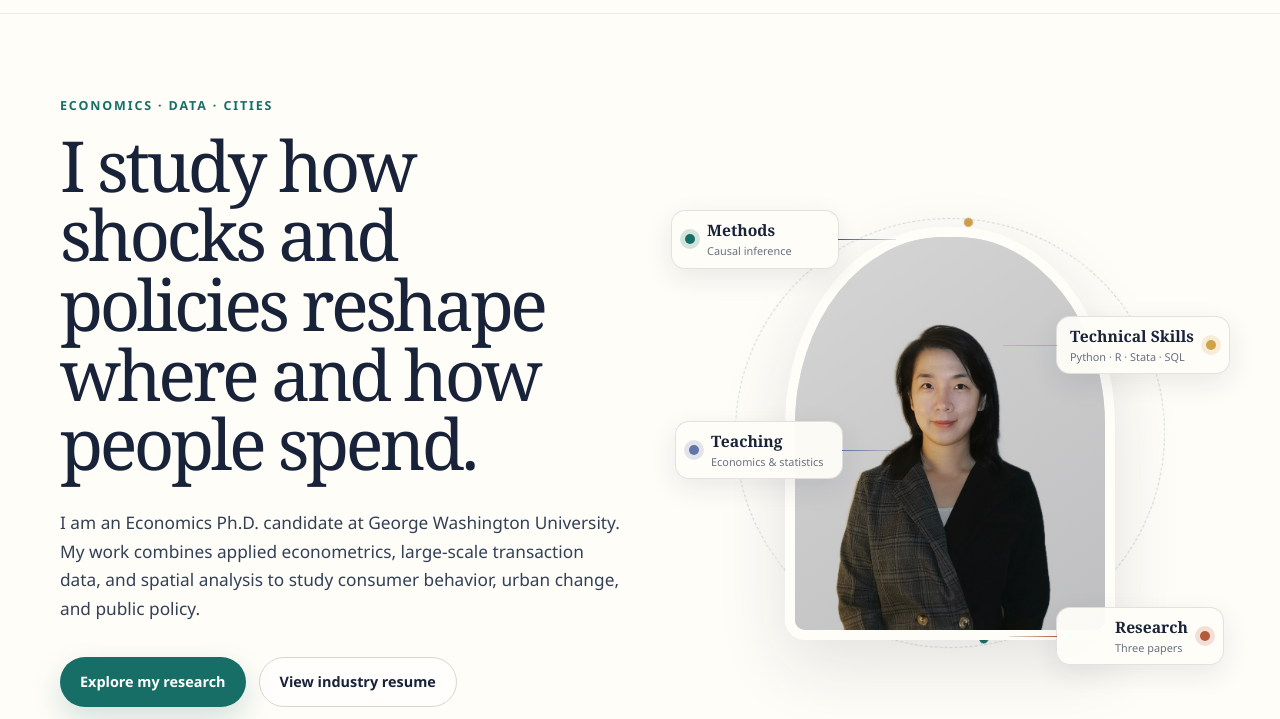
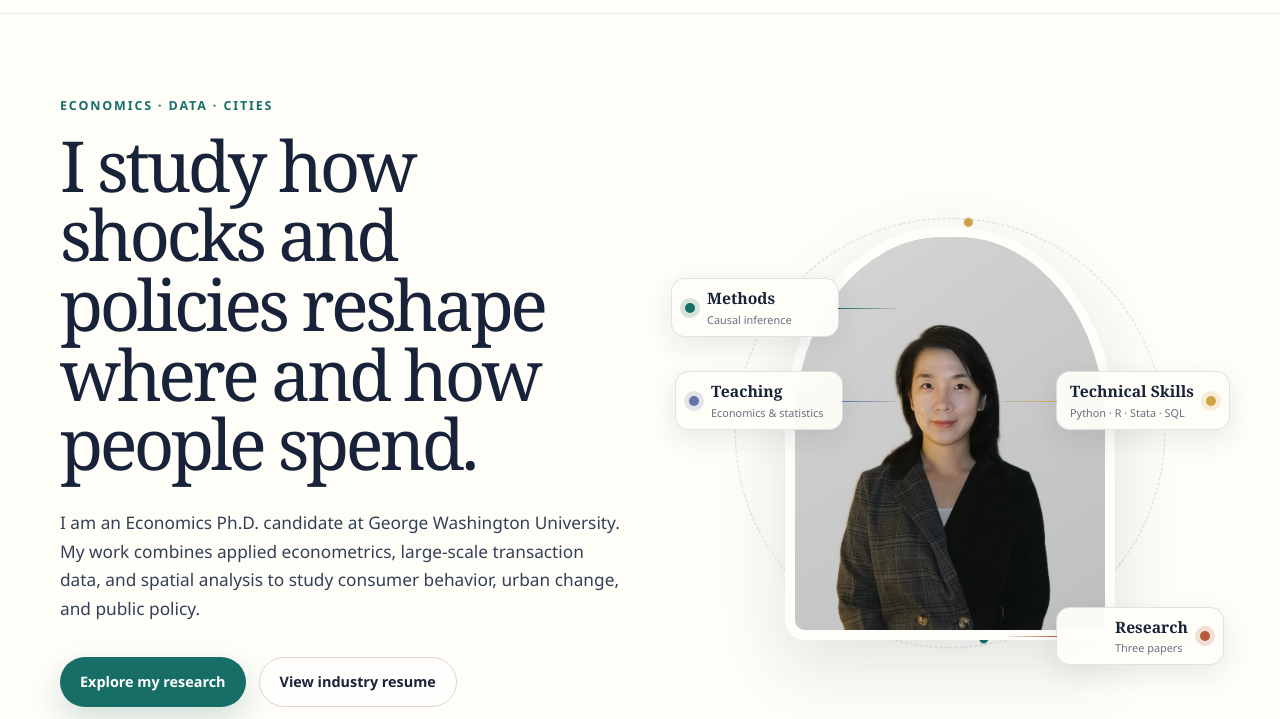
Before and after one commit to DonghaoWu-yes/DonghaoWu-yes.github.io, a plain HTML site: page index.html in a window 1280 px wide. Shown: the part 63-782 px from the top of the page. Drawn offline with Linux system fonts and the light colour scheme.

Commit message:
Add files via upload

```diff
--- a/styles.css
+++ b/styles.css
@@ -256,11 +256,11 @@ button, a { -webkit-tap-highlight-color: transparent; }
 .node-copy { display: grid; line-height: 1.22; }
 .node-copy strong { font-family: var(--serif); font-size: .98rem; }
 .node-copy small { margin-top: 4px; color: var(--muted); font-size: .68rem; }
-.node-methods { --node-color: var(--teal); --line-width: 58px; left: -8px; top: 14%; }
+.node-methods { --node-color: var(--teal); --line-width: 58px; left: -8px; top: 25%; }
 .node-methods::after, .node-teaching::after { left: 100%; }
-.node-skills { --node-color: var(--gold); --line-width: 54px; right: -10px; top: 31%; flex-direction: row-reverse; }
+.node-skills { --node-color: var(--gold); --line-width: 54px; right: -10px; top: 40%; flex-direction: row-reverse; }
 .node-skills::after, .node-research::after { right: 100%; transform: rotate(180deg); }
-.node-teaching { --node-color: #6274a8; --line-width: 54px; left: -4px; top: 48%; }
+.node-teaching { --node-color: #6274a8; --line-width: 54px; left: -4px; top: 40%; }
 .node-research { --node-color: var(--rust); --line-width: 48px; right: -4px; top: 78%; flex-direction: row-reverse; }
 .map-hint { position: absolute; bottom: 2px; margin: 0; color: var(--muted); font-size: .72rem; letter-spacing: .08em; text-transform: uppercase; }
 
```
